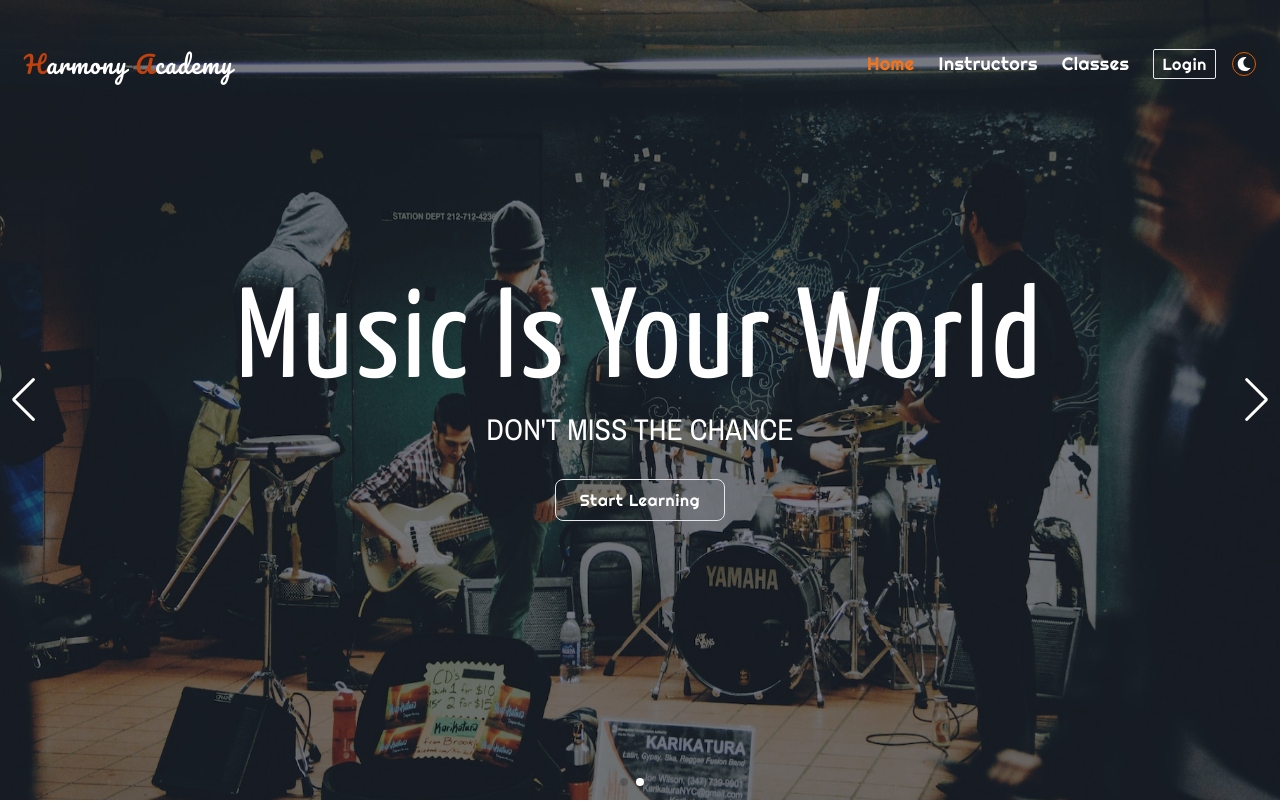
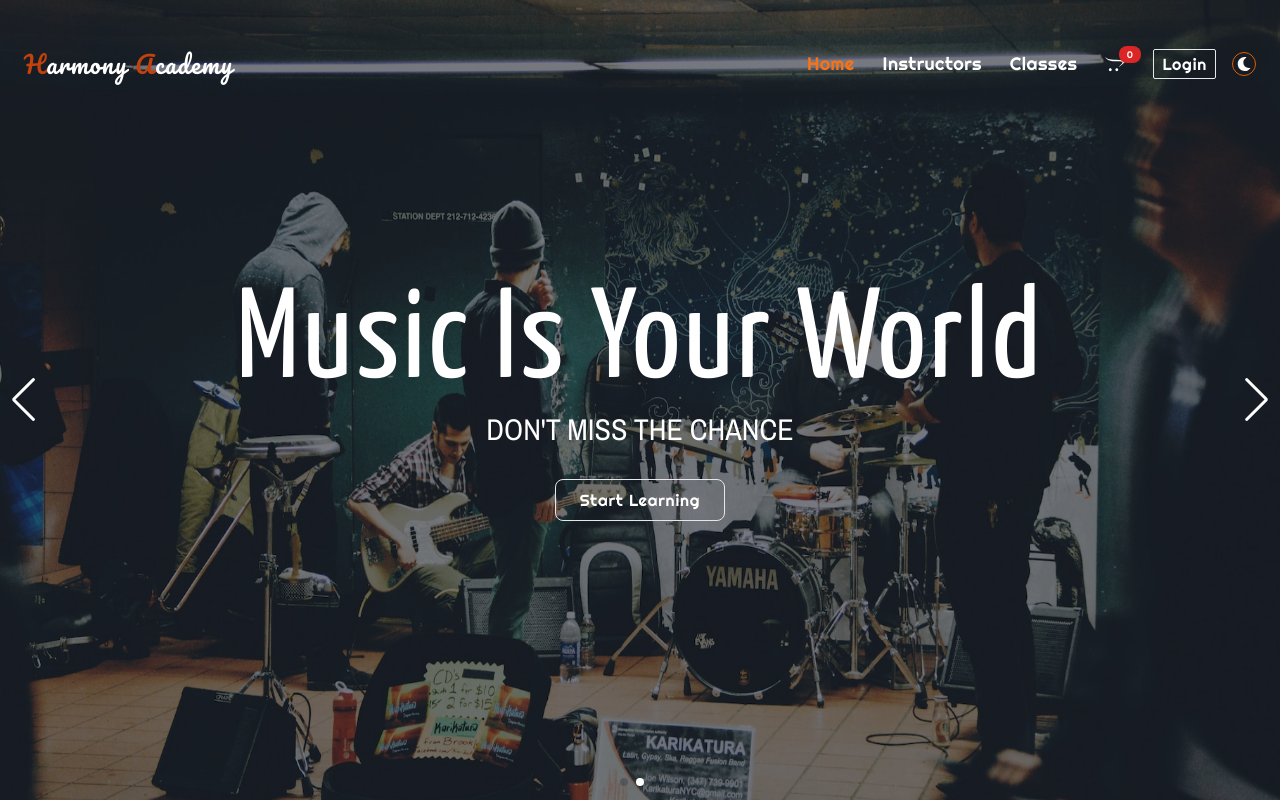
Before and after one commit to Tahsin0604/harmony-academy-client, a React (Vite) app: page / in a window 1280 px wide. Shown: the top 802 px of the page. Built offline with nearby package versions, Linux system fonts and the light colour scheme; no server answers.

Commit message:
custom hooks created

```diff
--- a/src/Pages/Shared/NavBar/NavBar.jsx
+++ b/src/Pages/Shared/NavBar/NavBar.jsx
@@ -1,12 +1,22 @@
 import { Link, NavLink, useLocation } from "react-router-dom";
 import Container from "../../../components/Container";
 import { useEffect, useState, useCallback } from "react";
-import { FaBars, FaMoon, FaSun, FaUserCircle } from "react-icons/fa";
+import {
+  FaBars,
+  FaMoon,
+  FaOpencart,
+  FaSun,
+  FaUserCircle,
+} from "react-icons/fa";
 import Logo from "../../../components/logo";
 import useAuth from "../../../hooks/useAuth";
+import useRole from "../../../hooks/useRole";
+import useSelectedClasses from "../../../hooks/useSelectedClasses";
 
 const NavBar = () => {
   const { user, logOut } = useAuth();
+  const [role] = useRole();
+  const [selectedClasses] = useSelectedClasses();
   const theme = localStorage.getItem("theme") || "light";
   const [darkMode, setDarkMode] = useState(theme);
   const [isFixed, setFixed] = useState(false);
@@ -96,6 +106,28 @@ const NavBar = () => {
           Dashboard
         </NavLink>
       )}
+      {(!user || (user && role === "student")) && (
+        <div className="mt-2 lg:mt-0 relative mr-14">
+          <NavLink
+            to="/login"
+            state={{ from: location }}
+            replace
+            className={({ isActive }) =>
+              isActive
+                ? "text-orange-500 font-righteous text-lg tracking-wide"
+                : " font-righteous text-lg tracking-wide hover:text-orange-500"
+            }
+          >
+            <FaOpencart className="font-extrabold text-xl"></FaOpencart>
+            <div className="absolute px-2 bg-red-600 rounded-lg -top-2 -right-4">
+              <p className="text-xs text-white">
+                <small>{selectedClasses.length}</small>
+                {/* <small>0</small> */}
+              </p>
+            </div>
+          </NavLink>
+        </div>
+      )}
       {!user && (
         <div className="mt-2 lg:mt-0">
           <Link
@@ -167,7 +199,7 @@ const NavBar = () => {
 
           <div className="flex items-center space-x-4">
             <div className="hidden lg:flex items-end gap-8">
-              <ul className="flex flex-row justify-center items-center space-x-6">
+              <ul className="flex flex-row justify-center items-center space-x-7">
                 {navList}
               </ul>
             </div>
--- a/src/hooks/useRole.jsx
+++ b/src/hooks/useRole.jsx
@@ -4,12 +4,13 @@ import { useQuery } from "@tanstack/react-query";
 
 const useRole = () => {
   const [secure] = useAxiosSecure();
-  const { user } = useAuth();
-  const { data: role, isLoading: roleLoading } = useQuery({
+  const { user, loading } = useAuth();
+  const { data: role = "student", isLoading: roleLoading } = useQuery({
     queryKey: ["role", user?.email],
+    enabled: !loading,
     queryFn: async () => {
       const res = await secure(`/users/role/${user?.email}`);
-      return res.data;
+      return res.data.role;
     },
   });
   return [role, roleLoading];
--- /dev/null
+++ b/src/hooks/useSelectedClasses.jsx
@@ -0,0 +1,20 @@
+import { useQuery } from "@tanstack/react-query";
+import useAuth from "./useAuth";
+import useAxiosSecure from "./useAxiosSecure";
+
+const useSelectedClasses = () => {
+  const { user, loading } = useAuth();
+  const [secure] = useAxiosSecure();
+  const { data: selectedClasses = [], refetch } = useQuery({
+    queryKey: ["selectedClasses", user?.email],
+    enabled: !loading,
+    queryFn: async () => {
+      const res = await secure(`/selectedClasses?email=${user?.email}`);
+      console.log(res);
+      return res.data;
+    },
+  });
+  return [selectedClasses, refetch];
+};
+
+export default useSelectedClasses;
--- a/src/main.jsx
+++ b/src/main.jsx
@@ -15,7 +15,7 @@ ReactDOM.createRoot(document.getElementById("root")).render(
     <AuthProvider>
       <HelmetProvider>
         <QueryClientProvider client={queryClient}>
-          <Toaster position="top-right" reverseOrder={false} />
+          <Toaster position="bottom-right" reverseOrder={false} />
           <RouterProvider router={router}></RouterProvider>
         </QueryClientProvider>
       </HelmetProvider>
--- a/src/provider/AuthProvider.jsx
+++ b/src/provider/AuthProvider.jsx
@@ -66,6 +66,7 @@ const AuthProvider = ({ children }) => {
           .then((res) => {
             localStorage.setItem("access-token", res.data);
             setLoading(false);
+            console.log(currentUser);
           });
       } else {
         localStorage.removeItem("access-token");
```
Also changed, not shown: src/hooks/useInstructor.jsx (deleted).
